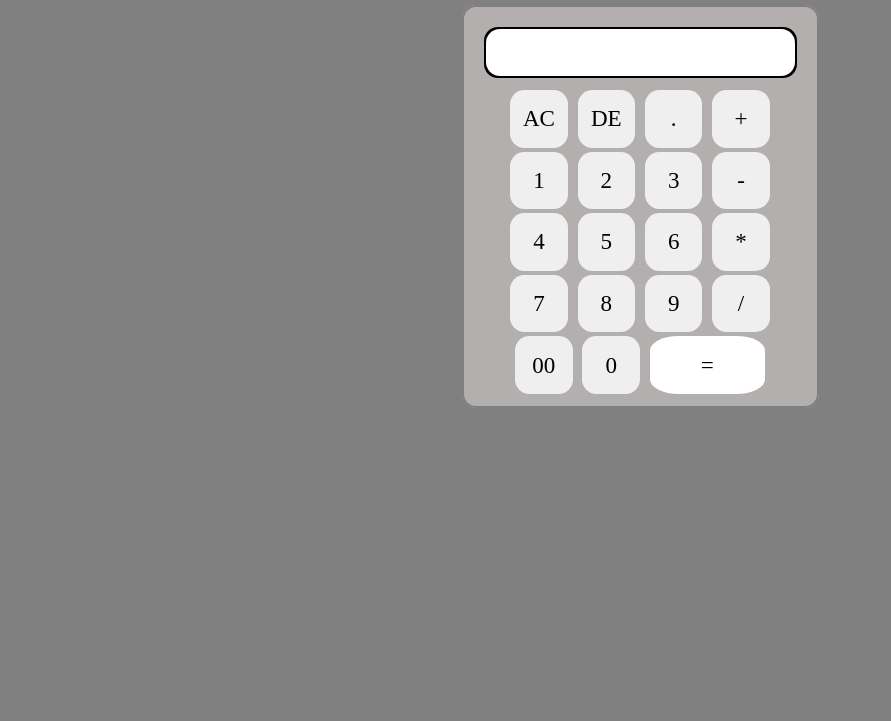
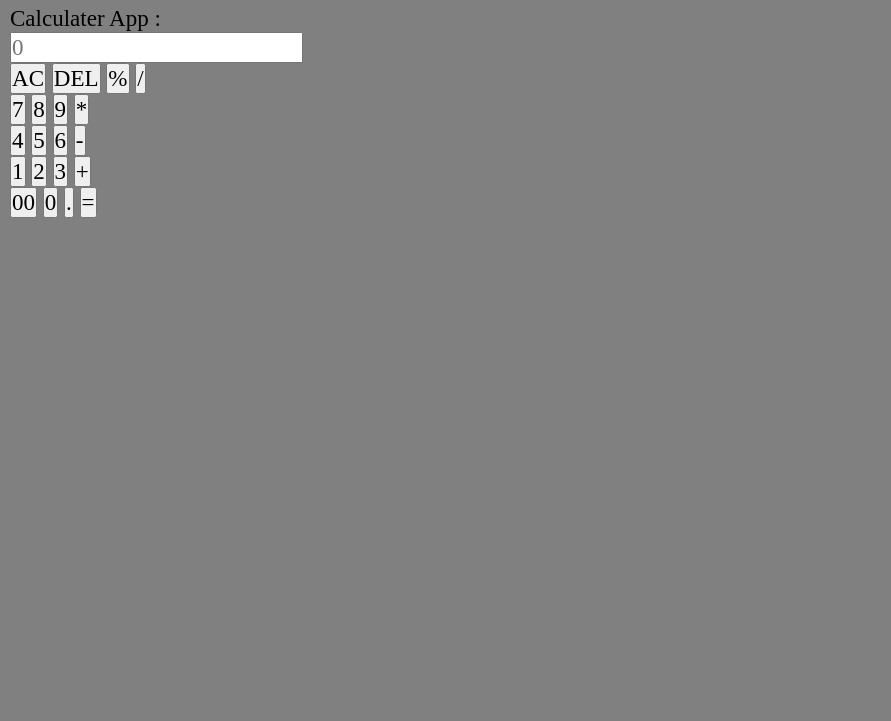
Before and after one commit to gaikwadomg/Lapworkz-Internship-Projects, a plain HTML site: page TASK 3 - CALCULATER WEBSITE/index.html in a window 1280 px wide. Shown: the part 79-800 px from the top of the page, without its empty margins (0-891 px from the left). Drawn offline with Linux system fonts and the light colour scheme.

Commit message:
task 3 completed

```diff
--- a/TASK 3 - CALCULATER WEBSITE/index.html
+++ b/TASK 3 - CALCULATER WEBSITE/index.html
@@ -8,46 +8,44 @@
 </head>
 <body>
 
-    <div class="container">
-        <h1>Lapworkz Calculater Web App</h1>
-        <div class="calculater">
-            <form >
-                <div class="display">
-                    <input type="text" name="display" id="display">
-                </div>
-
-                <div class="btn">
-                    <input type="button" value="AC" class="buton">
-                    <input type="button" value="DE" class="buton">
-                    <input type="button" value="." class="buton">
-                    <input type="button" value="+" class="buton">
-                </div>
-                <div class="btn">
-                    <input type="button" value="1" class="buton">
-                    <input type="button" value="2" class="buton">
-                    <input type="button" value="3" class="buton">
-                    <input type="button" value="-" class="buton">
-                </div>
-                <div class="btn">
-                    <input type="button" value="4" class="buton">
-                    <input type="button" value="5" class="buton">
-                    <input type="button" value="6" class="buton">
-                    <input type="button" value="*" class="buton">
-                </div>
-                <div class="btn">
-                    <input type="button" value="7" class="buton">
-                    <input type="button" value="8" class="buton">
-                    <input type="button" value="9" class="buton">
-                    <input type="button" value="/" class="buton">
-                </div>
-                <div class="btn">
-                    <input type="button" value="00" class="buton">
-                    <input type="button" value="0" class="buton">
-                    <input type="button" value="=" class="buton btn-2">
-                </div>
 
 
-            </form>
+    <div class="container">
+
+        <h1 align="center">Lapworkz Task 1</h1>
+        <span>Calculater App : </span>
+        <div class="Calculator">
+            <input type="text" id="inputBox" placeholder="0" />
+            <div>
+                <button class="button operator">AC</button>
+                <button class="button operator">DEL</button>
+                <button class="button operator">%</button>
+                <button class="button operator">/</button>
+            </div>
+            <div>
+                <button class="button">7</button>
+                <button class="button">8</button>
+                <button class="button">9</button>
+                <button class="button">*</button>
+            </div>
+            <div>
+                <button class="button">4</button>
+                <button class="button">5</button>
+                <button class="button">6</button>
+                <button class="button">-</button>
+            </div>
+            <div>
+                <button class="button">1</button>
+                <button class="button">2</button>
+                <button class="button">3</button>
+                <button class="button">+</button>
+            </div>
+            <div>
+                <button class="button">00</button>
+                <button class="button">0</button>
+                <button class="button">.</button>
+                <button class="button">=</button>
+            </div>
         </div>
     </div>
 
--- a/TASK 3 - CALCULATER WEBSITE/index.js
+++ b/TASK 3 - CALCULATER WEBSITE/index.js
@@ -0,0 +1,27 @@
+let input = document.getElementById('inputBox');
+let buttons = document.querySelectorAll('button');
+
+let string = "";
+let arr = Array.from(buttons);
+arr.forEach(button => {
+    button.addEventListener('click', (e) =>{
+        if(e.target.innerHTML == '='){
+            string = eval(string);
+            input.value = string;
+        }
+
+        else if(e.target.innerHTML == 'AC'){
+            string = "";
+            input.value = string;
+        }
+        else if(e.target.innerHTML == 'DEL'){
+            string = string.substring(0, string.length-1);
+            input.value = string;
+        }
+        else{
+            string += e.target.innerHTML;
+            input.value = string;
+        }
+
+    })
+})
--- a/TASK 3 - CALCULATER WEBSITE/style.css
+++ b/TASK 3 - CALCULATER WEBSITE/style.css
@@ -61,9 +61,6 @@ form{
     -moz-border-radius: 14px;
     -ms-border-radius: 14px;
     -o-border-radius: 14px;
-}
-
-#display{
     padding: 10px;
     text-align: right;
     width: 100%;
@@ -74,6 +71,10 @@ form{
     -moz-border-radius: 14px;
     -ms-border-radius: 14px;
     -o-border-radius: 14px;
+}
+
+#display{
+
 }
 
 
```
